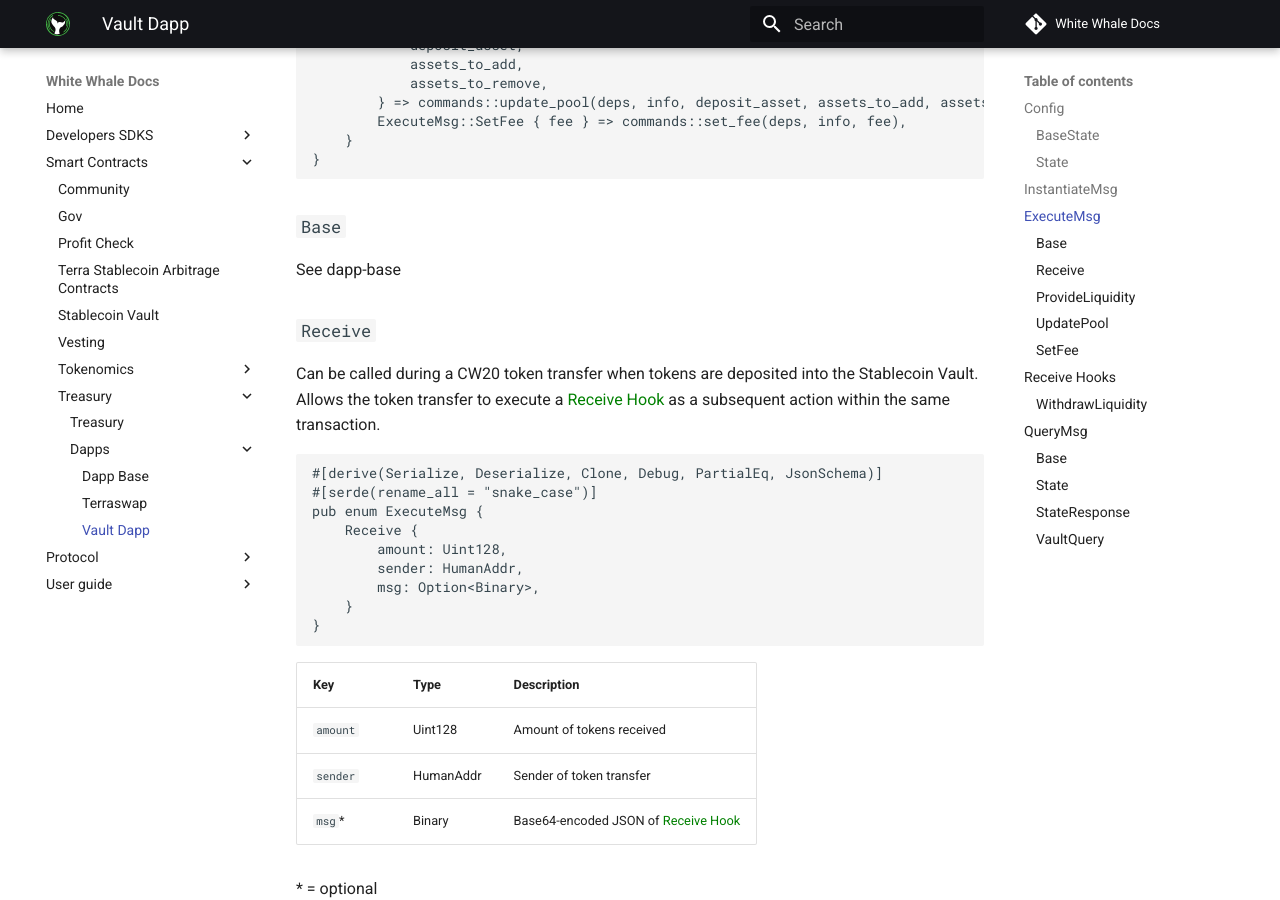
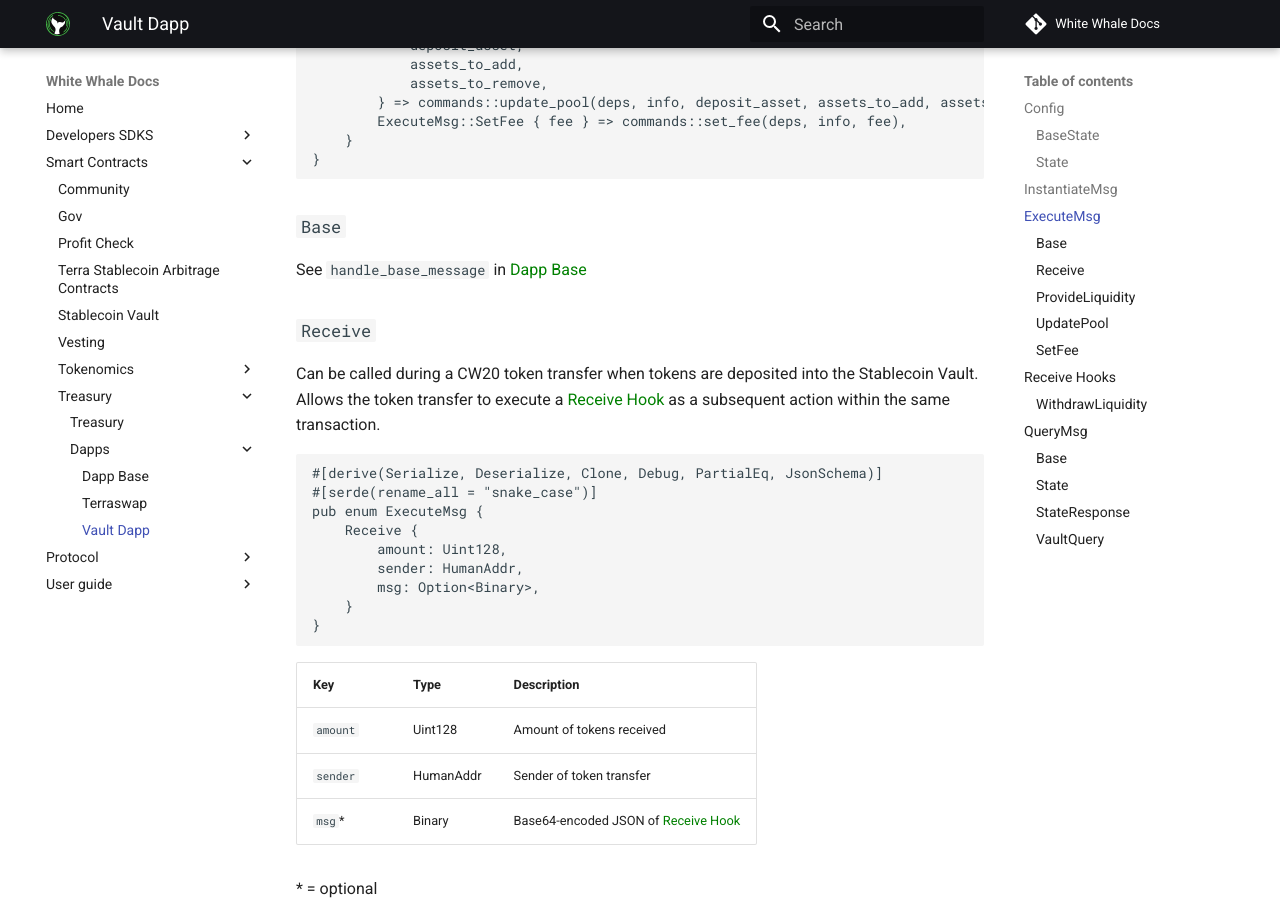
Before and after one commit to White-Whale-Defi-Platform/docs, an MkDocs documentation site: the page built from docs/Smart-Contracts/treasury/dapps/Vault-Dapp.md, in a window 1280 px wide and 900 px high, scrolled down 1171 px. Built offline with MkDocs 1.6.1 and Material for MkDocs 9.7.7, drawn with Linux system fonts in a browser that asks for light colours; comment, search, counter and statistics services are not loaded; some of the changed text lies outside the part shown.

Commit message:
feat(linkups): Linkups to dapp base

```diff
--- a/docs/Smart-Contracts/treasury/dapps/Vault-Dapp.md
+++ b/docs/Smart-Contracts/treasury/dapps/Vault-Dapp.md
@@ -7,7 +7,7 @@
 
 ### BaseState
 
-See dapp base
+See [Dapp Base](Dapp-Base.md)
 
 ### State
 
@@ -56,7 +56,8 @@
 
 ### `Base`
 
-See dapp-base
+See `handle_base_message` in [Dapp Base](Dapp-Base.md)
+
 
 ### `Receive`
 
@@ -177,7 +178,7 @@
 
 ### `Base`
 
-See dapp-base
+See `handle_base_query` in [Dapp Base](Dapp-Base.md)
 
 ###  `State`
 
```
